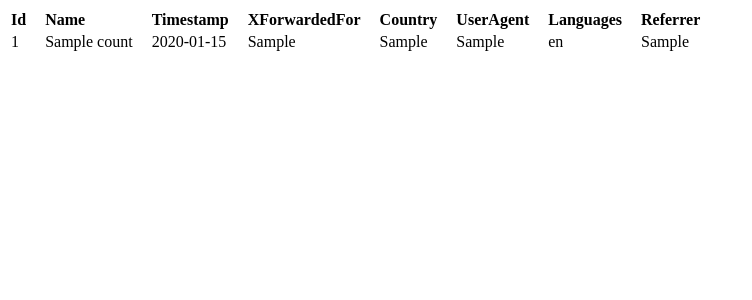
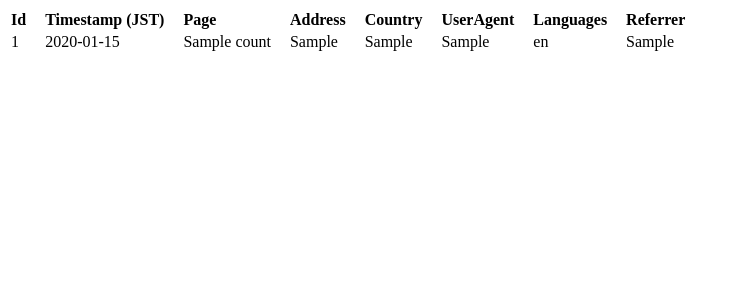
Before and after one commit to ninko-txz/neostat, a Flask app: page /neostat in a window 1280 px wide. Shown: the top 300 px of the page, without its empty margins (0-752 px from the left). Run offline with Flask 3, Linux system fonts and the light colour scheme; tables that the repository leaves empty hold one stand-in row (values such as "Sample post").

Commit message:
[Change] v1.3.0 Changed column names

```diff
--- a/app.py
+++ b/app.py
@@ -1,5 +1,5 @@
 import os
-from datetime import datetime
+from datetime import datetime, timedelta, timezone
 
 from flask import Flask, Response, render_template, request
 from flask_cors import CORS
@@ -19,8 +19,8 @@ def neocities_count_up(page_name):
     x_forwarded = request.headers.get("X-Forwarded-For")
 
     log = {
+        "created_at": now(),
         "page_name": page_name,
-        "created_at": datetime.now().strftime("%Y-%m-%dT%H:%M:%S"),
         "x_forwarded": x_forwarded,
         "country": None if x_forwarded is None else get_country(x_forwarded),
         "user_agent": request.user_agent.string,
@@ -45,3 +45,9 @@ def get_country(ip):
 
     except AddressNotFoundError:
         return None
+
+
+def now():
+    utc_now = datetime.now(timezone.utc)
+    jst_now = utc_now + timedelta(hours=9)
+    return jst_now.strftime("%Y-%m-%d %H:%M:%S")
--- a/db.py
+++ b/db.py
@@ -35,5 +35,5 @@ def count_up(log):
 def count_view():
     sql = read_sql("./sql/count-view.sql")
     values = execute_sql(sql, fetch=True)
-    keys = ["id", "page_name", "created_at", "x_forwarded", "country", "user_agent", "languages", "referrer"]
+    keys = ["id", "created_at", "page_name", "x_forwarded", "country", "user_agent", "languages", "referrer"]
     return [dict(zip(keys, row)) for row in values]
--- a/sql/count-up.sql
+++ b/sql/count-up.sql
@@ -1,2 +1,2 @@
-INSERT INTO count (page_name, created_at, x_forwarded, country, user_agent, languages, referrer)
-VALUES ('{page_name}', '{created_at}', "{x_forwarded}", "{country}", '{user_agent}', '{languages}', '{referrer}');
+INSERT INTO count (created_at, page_name, x_forwarded, country, user_agent, languages, referrer)
+VALUES ('{created_at}', '{page_name}', "{x_forwarded}", "{country}", '{user_agent}', '{languages}', '{referrer}');
--- a/sql/create-table.sql
+++ b/sql/create-table.sql
@@ -1,7 +1,7 @@
 CREATE TABLE IF NOT EXISTS count (
     id INTEGER PRIMARY KEY AUTOINCREMENT,
+    created_at TEXT,
     page_name TEXT,
-    created_at TEXT,
     x_forwarded TEXT,
     country TEXT,
     user_agent TEXT,
--- a/templates/neostat.html
+++ b/templates/neostat.html
@@ -10,9 +10,9 @@
         <table>
             <thead>
                 <th>Id</th>
-                <th>Name</th>
-                <th>Timestamp</th>
-                <th>XForwardedFor</th>
+                <th>Timestamp (JST)</th>
+                <th>Page</th>
+                <th>Address</th>
                 <th>Country</th>
                 <th>UserAgent</th>
                 <th>Languages</th>
@@ -22,8 +22,8 @@
                 {% for log in logs %}
                 <tr>
                     <td>{{ log.id }}</td>
+                    <td>{{ log.created_at }}</td>
                     <td>{{ log.page_name }}</td>
-                    <td>{{ log.created_at }}</td>
                     <td>{{ log.x_forwarded }}</td>
                     <td>{{ log.country }}</td>
                     <td>{{ log.user_agent }}</td>
```
